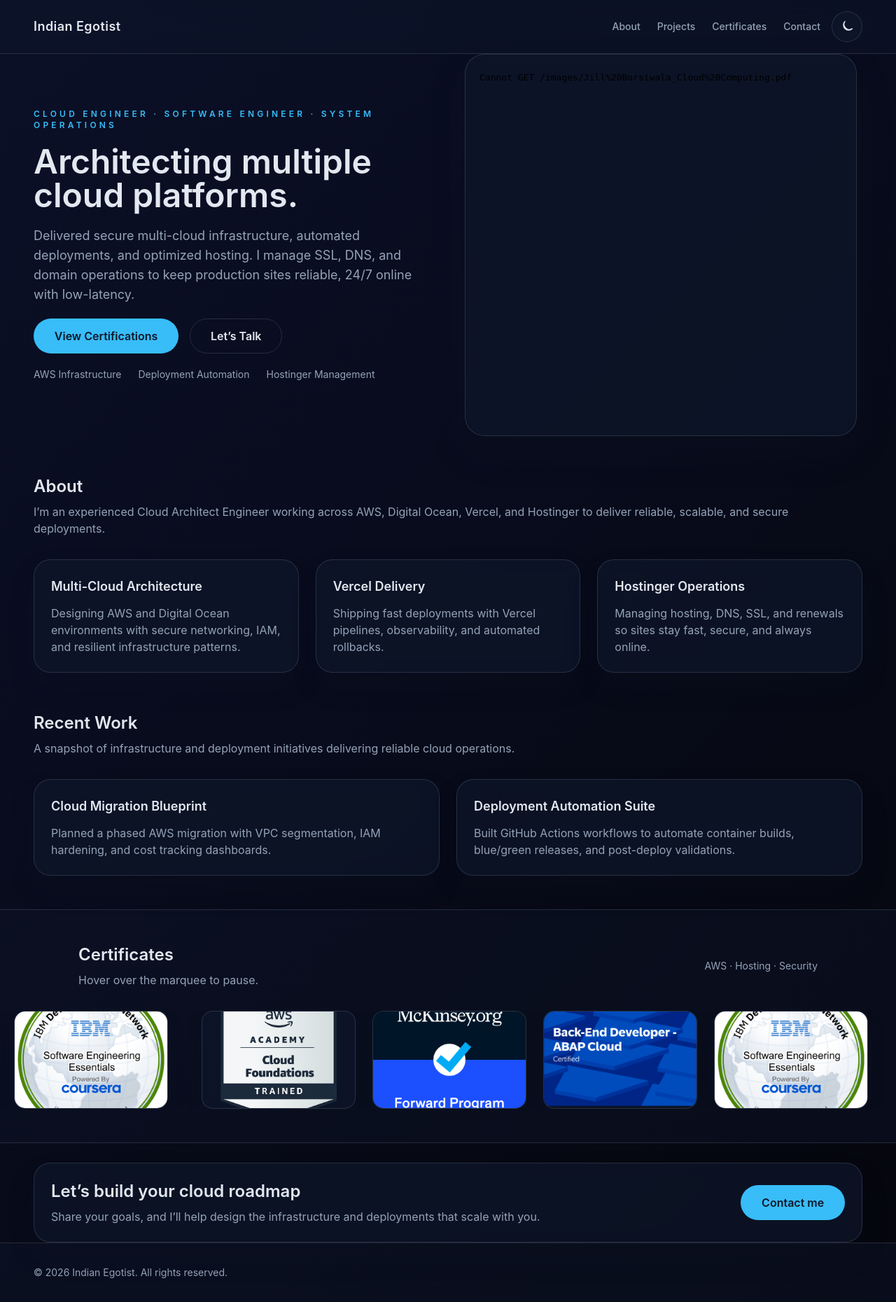
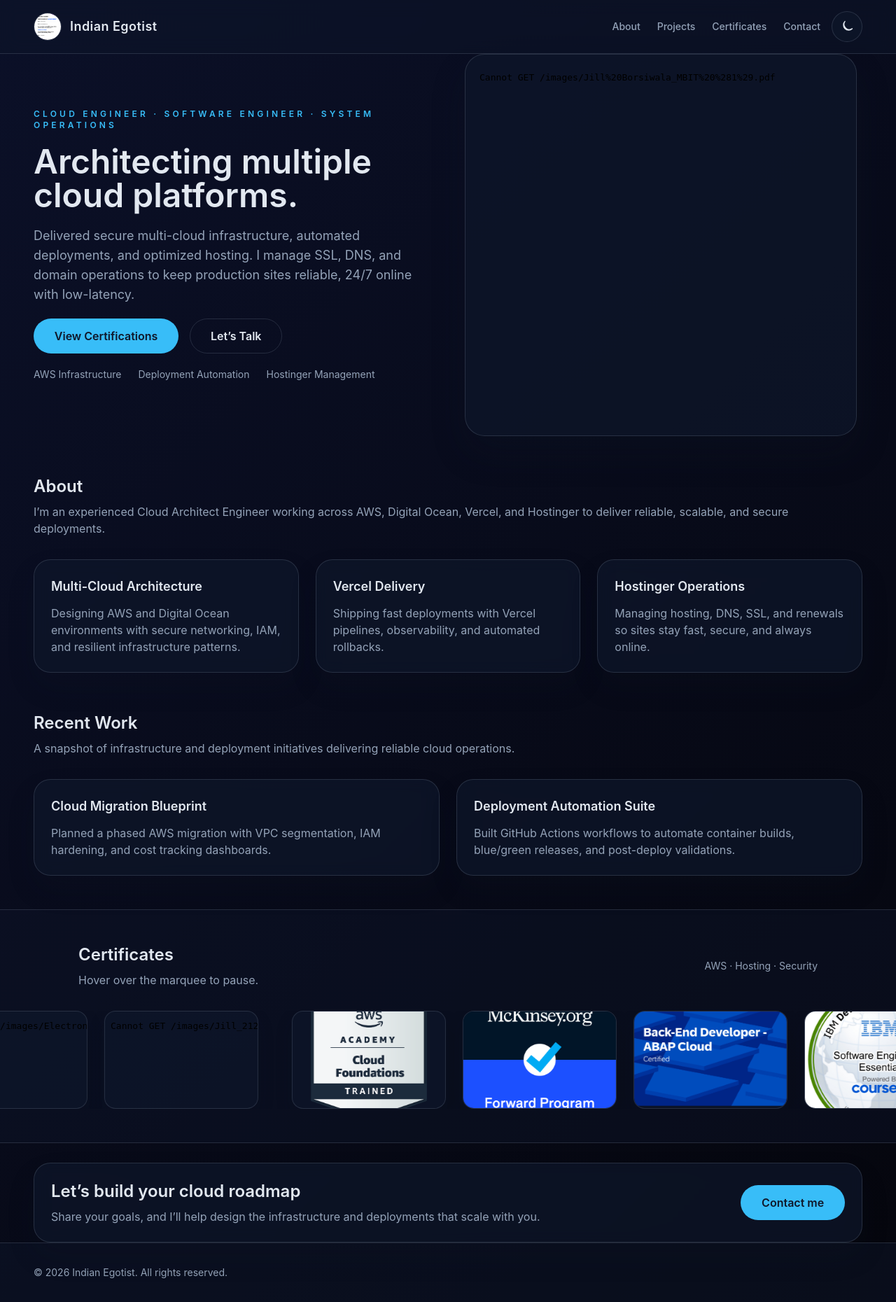
Before and after one commit to JillBorsiwala/Portfolio_Website, a Node server app: page / in a window 1280 px wide. Shown: the whole page at 70% size. Run offline with Node 20, Linux system fonts and the light colour scheme; some libraries are stand-ins or nearby versions.

Commit message:
Update resume, profile image, and certificates
Agent-Logs-Url: https://github.com/Indian-egotist/Portfolio_Website/sessions/6ccf5f58-d5de-446b-b902-9b967b2a0e07

Co-authored-by: Indian-egotist <194274630+Indian-egotist@users.noreply.github.com>

```diff
--- a/public/styles.css
+++ b/public/styles.css
@@ -109,6 +109,20 @@ img {
   background: color-mix(in srgb, var(--surface) 70%, transparent);
   backdrop-filter: blur(12px);
   border-bottom: 1px solid var(--border);
+}
+
+.brand {
+  display: inline-flex;
+  align-items: center;
+  gap: 0.75rem;
+}
+
+.brand-image {
+  width: 40px;
+  height: 40px;
+  border-radius: 999px;
+  object-fit: cover;
+  border: 1px solid var(--border);
 }
 
 .nav-link {
@@ -265,7 +279,8 @@ body.theme-light .icon-moon {
   padding: 0 1.5rem;
 }
 
-.marquee img {
+.certificate-item {
+  display: block;
   width: 220px;
   height: 140px;
   object-fit: cover;
@@ -273,6 +288,10 @@ body.theme-light .icon-moon {
   border: 1px solid var(--border);
   background: var(--surface);
   box-shadow: 0 12px 24px rgba(15, 23, 42, 0.15);
+}
+
+.certificate-item.certificate-pdf {
+  border: 1px solid var(--border);
 }
 
 .certificate-section:hover .marquee-track {
@@ -298,7 +317,7 @@ body.theme-light .icon-moon {
     padding-top: 2.75rem;
   }
 
-  .marquee img {
+  .certificate-item {
     width: 180px;
     height: 120px;
   }
--- a/views/index.ejs
+++ b/views/index.ejs
@@ -14,7 +14,14 @@
   <body class="theme-night">
     <div class="page-wrapper min-h-screen flex flex-col">
       <header class="site-header flex items-center justify-between px-6 lg:px-12 py-4">
-        <a class="text-lg font-semibold tracking-wide" href="#top">Indian Egotist</a>
+        <a class="brand text-lg font-semibold tracking-wide" href="#top">
+          <img
+            class="brand-image"
+            src="/images/Screenshot%202025-09-14%20001152.png"
+            alt="Jill Borsiwala"
+          />
+          <span>Indian Egotist</span>
+        </a>
         <div class="flex items-center gap-4">
           <nav class="hidden md:flex items-center gap-6 text-sm font-medium" aria-label="Primary">
             <a class="nav-link" href="#about">About</a>
@@ -95,7 +102,7 @@
             <div class="image-frame">
               <iframe
                 class="resume-preview"
-                src="/images/Jill%20Borsiwala_Cloud%20Computing.pdf#zoom=page-fit"
+                src="/images/Jill%20Borsiwala_MBIT%20(1).pdf#zoom=page-fit"
                 title="Jill Borsiwala Resume"
               ></iframe>
             </div>
@@ -181,39 +188,67 @@
 
             <div class="marquee-group">
               <img
+                class="certificate-item"
                 src="/images/aws-academy-graduate-cloud-foundations-training-bad.png"
                 alt="AWS Academy Graduate Cloud Foundations"
               />
               <img
+                class="certificate-item"
                 src="/images/mckinsey-org-forward-program.png"
                 alt="McKinsey.org Forward Program"
               />
               <img
+                class="certificate-item"
                 src="/images/sap-certified-back-end-developer-abap-cloud.png"
                 alt="SAP Certified Back-End Developer - ABAP Cloud"
               />
               <img
+                class="certificate-item"
                 src="/images/software-engineering-essentials.png"
                 alt="Software Engineering Essentials"
               />
+              <iframe
+                class="certificate-item certificate-pdf"
+                src="/images/ElectronicArts_Softwareengineering.pdf#page=1&zoom=page-fit"
+                title="Electronic Arts Software Engineering Certificate"
+              ></iframe>
+              <iframe
+                class="certificate-item certificate-pdf"
+                src="/images/Jill_2124_BrieaCertificate.pdf#page=1&zoom=page-fit"
+                title="Briea Certificate"
+              ></iframe>
             </div>
             <div class="marquee-group" aria-hidden="true">
               <img
+                class="certificate-item"
                 src="/images/aws-academy-graduate-cloud-foundations-training-bad.png"
                 alt="AWS Academy Graduate Cloud Foundations"
               />
               <img
+                class="certificate-item"
                 src="/images/mckinsey-org-forward-program.png"
                 alt="McKinsey.org Forward Program"
               />
               <img
+                class="certificate-item"
                 src="/images/sap-certified-back-end-developer-abap-cloud.png"
                 alt="SAP Certified Back-End Developer - ABAP Cloud"
               />
               <img
+                class="certificate-item"
                 src="/images/software-engineering-essentials.png"
                 alt="Software Engineering Essentials"
               />
+              <iframe
+                class="certificate-item certificate-pdf"
+                src="/images/ElectronicArts_Softwareengineering.pdf#page=1&zoom=page-fit"
+                title="Electronic Arts Software Engineering Certificate"
+              ></iframe>
+              <iframe
+                class="certificate-item certificate-pdf"
+                src="/images/Jill_2124_BrieaCertificate.pdf#page=1&zoom=page-fit"
+                title="Briea Certificate"
+              ></iframe>
             </div>
           </div>
         </div>
```
